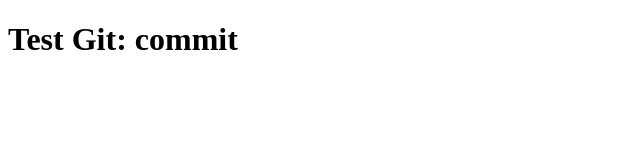
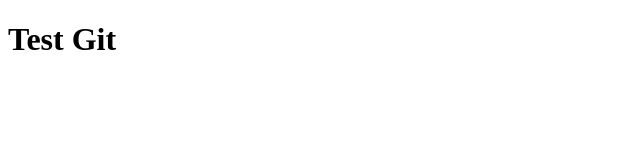
Before and after one commit to TanyaFan/simplegit, a plain HTML site: page index.html in a window 1280 px wide. Shown: the whole page, without its empty margins (0-640 px from the left). Drawn offline with Linux system fonts and the light colour scheme.

Commit message:
Test: git commit

```diff
--- a/index.html
+++ b/index.html
@@ -3,6 +3,6 @@
 <head>
 </head>
 <body>
-	<h1>Test Git: commit</h1>
+	<h1>Test Git</h1>
 </body>
 </html>
```
